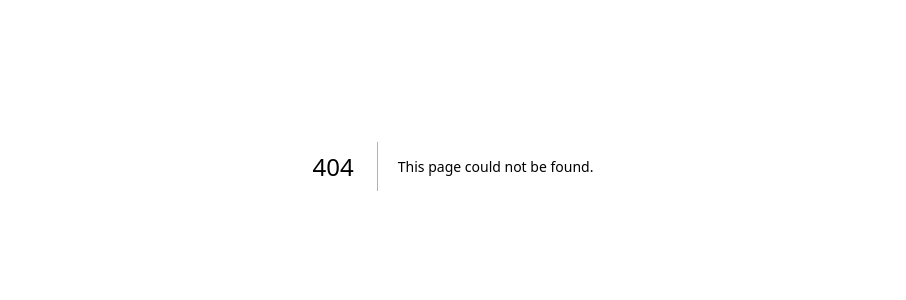
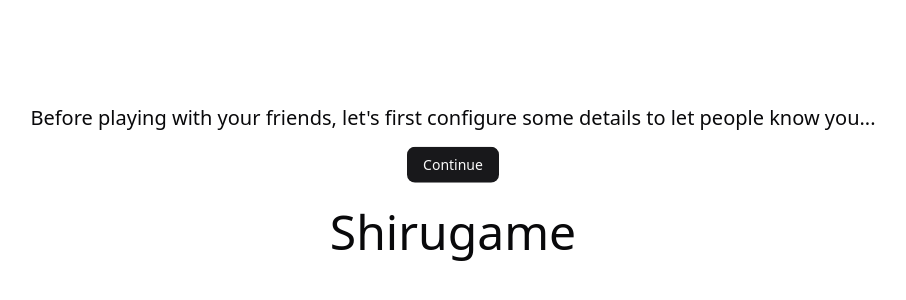
Before and after one commit to NickyHariniaina/shirugame-trivia-dev, a Next.js app: page /auth/starter in a window 1280 px wide. Before the commit this address had no page. Shown: the part 234-534 px from the top of the page, without its empty margins (187-1093 px from the left). Built offline with nearby package versions, Linux system fonts and the light colour scheme; a web font is replaced by a local one.

Commit message:
feat: add starter page route

```diff
--- /dev/null
+++ b/src/app/auth/starter/page.tsx
@@ -0,0 +1,7 @@
+import { StarterPage } from "@/components/ui/StarterPage";
+
+const Page = () => {
+  return <StarterPage />
+}
+
+export default Page
--- a/src/components/ui/Auth/SignUp.tsx
+++ b/src/components/ui/Auth/SignUp.tsx
@@ -10,6 +10,7 @@ import toast from "react-hot-toast";
 import { authClient } from "@/lib/auth-client";
 import { Button } from "../button";
 import { motion } from "motion/react";
+import { useRouter } from "next/navigation";
 
 const ButtonMotion = motion.create(Button);
 
@@ -19,6 +20,7 @@ type FormType = {
 };
 
 export const SignUp = () => {
+  const router = useRouter()
   const { register, handleSubmit } = useForm<FormType>();
   const [cpass, setCPass] = useState("");
   const [loading, setLoading] = useState(false);
@@ -42,6 +44,7 @@ export const SignUp = () => {
       {
         onSuccess: () => {
           toast.success("Welcome to shirugame.", { id: loadId });
+          router.push("/auth/starter")
           setLoading(false);
         },
         onError: (ctx) => {
--- /dev/null
+++ b/src/components/ui/StarterPage.tsx
@@ -0,0 +1,20 @@
+import { useRouter } from "next/navigation";
+import { Button } from "./button";
+
+export const StarterPage = () => {
+  const router = useRouter();
+  return (
+    <div className="flex items-center flex-col gap-4">
+      <p className="text-xl">
+        Before playing with your friends, let&apos;s first configure some
+        details to let people know you...
+      </p>
+      <Button
+        className="animate-bounce"
+        onClick={() => router.push("/auth/starter/profil")}
+      >
+        Continue
+      </Button>
+    </div>
+  );
+};
```
